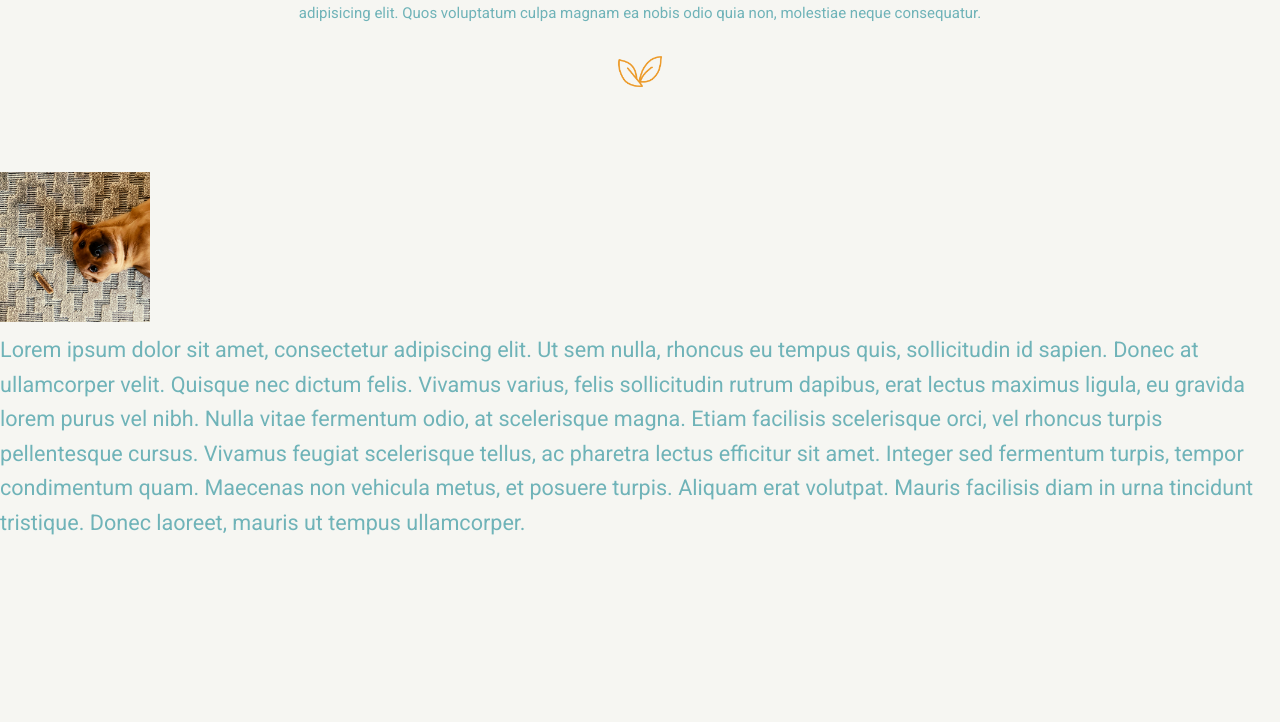
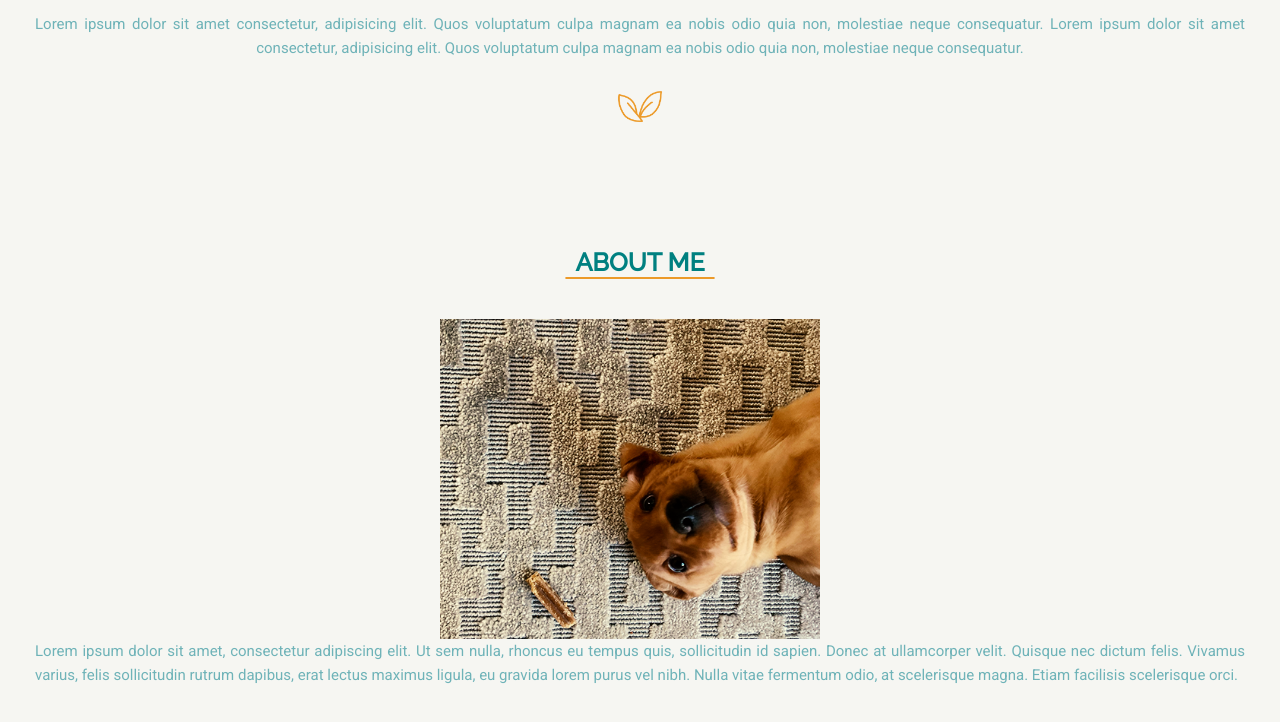
Before and after one commit to Chrissyelwes/ceportfolio, a plain HTML site: page index.html in a window 1280 px wide. Shown: the part 384-1106 px from the top of the page. Before the commit the page ends 924 px from the top, so only its background shows below. Drawn offline with Linux system fonts and the light colour scheme.

Commit message:
added about me

```diff
--- a/index.html
+++ b/index.html
@@ -41,10 +41,15 @@
         <main>
             <section id="section-a">
                 <!-- About me section -->
+                <h1>ABOUT ME</h1>
+                <hr/>
                 <div class="slider">
-                    <div><img src="./images/slide1.png" alt="Our dog named Cat" class="responsive" width="150"  height="150"/></div>
+                    <div><img src="./images/slide1.png" alt="Our dog named Cat"  height="380"/></div>
+                    <div><img src="./images/slide2.png" alt="Stickers"  height="350"/></div>
+                    <div><img src="./images/slide3.png" alt="Garden with flowers"  height="350"/></div>
+                    <div><img src="./images/slide4.png" alt="Cosplay" height="350"/></div>
                 </div>
-                <p>Lorem ipsum dolor sit amet, consectetur adipiscing elit. Ut sem nulla, rhoncus eu tempus quis, sollicitudin id sapien. Donec at ullamcorper velit. Quisque nec dictum felis. Vivamus varius, felis sollicitudin rutrum dapibus, erat lectus maximus ligula, eu gravida lorem purus vel nibh. Nulla vitae fermentum odio, at scelerisque magna. Etiam facilisis scelerisque orci, vel rhoncus turpis pellentesque cursus. Vivamus feugiat scelerisque tellus, ac pharetra lectus efficitur sit amet. Integer sed fermentum turpis, tempor condimentum quam. Maecenas non vehicula metus, et posuere turpis. Aliquam erat volutpat. Mauris facilisis diam in urna tincidunt tristique. Donec laoreet, mauris ut tempus ullamcorper.
+                <p>Lorem ipsum dolor sit amet, consectetur adipiscing elit. Ut sem nulla, rhoncus eu tempus quis, sollicitudin id sapien. Donec at ullamcorper velit. Quisque nec dictum felis. Vivamus varius, felis sollicitudin rutrum dapibus, erat lectus maximus ligula, eu gravida lorem purus vel nibh. Nulla vitae fermentum odio, at scelerisque magna. Etiam facilisis scelerisque orci.
                 </p>
             </section>
 
--- a/styles.css
+++ b/styles.css
@@ -11,12 +11,36 @@ html { font-size: 18px; }
 { box-sizing: border-box; }
 
 body {
+    margin: 5px;
+    padding: 10px;
     color: #6fb3b8ff;
     font-family: 'Roboto', sans-serif;
     font-size: 1.2em;
     line-height: 1.6;
     background: #f6f6f2ff;
     overflow-x: hidden;
+}
+
+h1 {
+    margin-top: 20px;
+    font-family: 'Raleway', sans-serif;
+    color: teal;
+    font-size: 25px;
+    line-height: 1.2;
+    text-align: center;
+}
+
+p {
+    font-size: 15px;
+    text-align: justify;
+}
+
+hr {
+    margin: auto;
+    width: 150px;
+    border: 1px solid #ec9a29ff;
+    border-radius: 50px;
+    justify-content: center;
 }
 
 /* Header CSS */
@@ -177,6 +201,31 @@ label a {
 }
 /* Hamburger nav css */
 
+/* image slider css */
+#section-a {
+    padding: 20px;
+    text-align: center;
+}
+
+.slider {
+    align-items: center;
+    margin-top: 20px;
+    margin-right: 20px;
+    padding: 20px;
+    display: flex;
+    /* allow for scrolling */
+    overflow-x: auto;
+    /* make it smooth on iOS */
+    -webkit-overflow-scrolling: touch;
+}
+
+.slider > div {
+    flex-shrink: 0;
+    width: 100%;
+    height: 300px;
+}
+
+
 @media all and (max-width: 800px) {
     .navigation {
       justify-content: space-around;
```
Also changed, not shown: 1 other file. Lines whose indentation alone changed are shown as unchanged.
